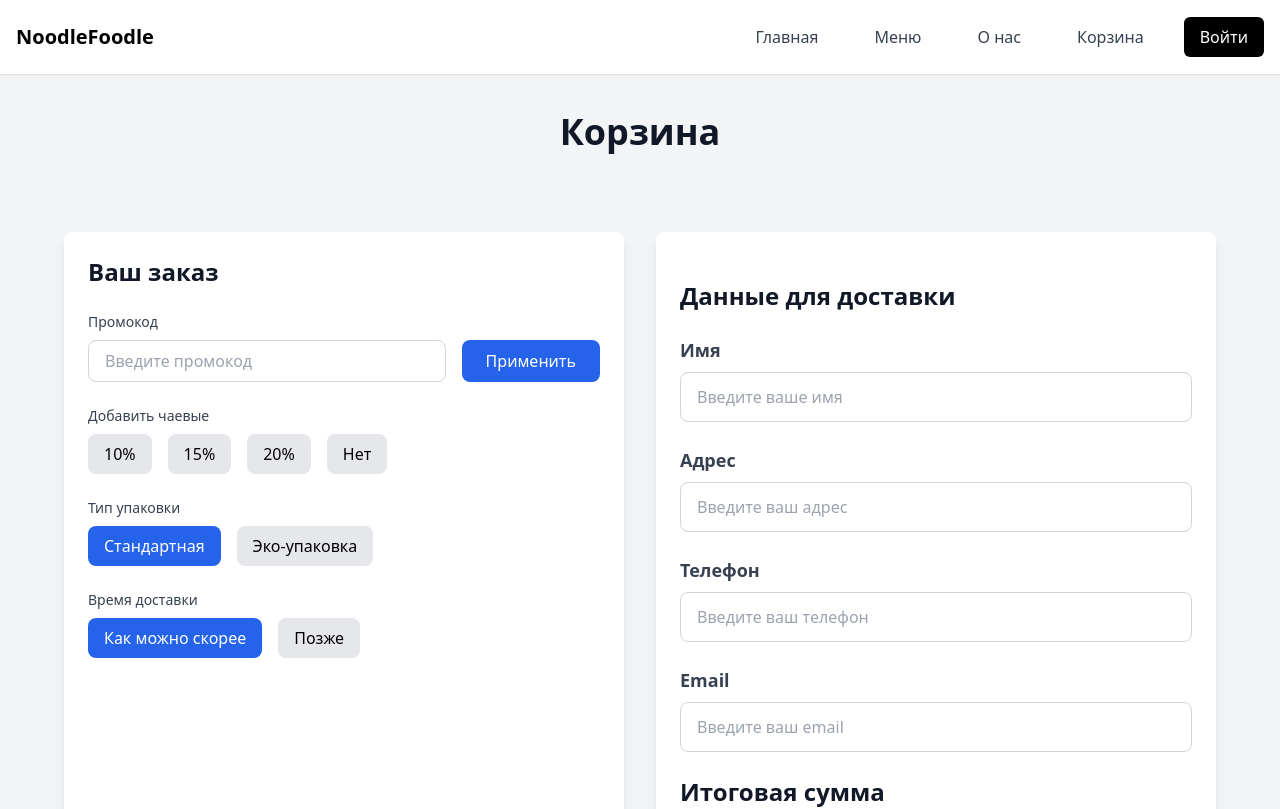
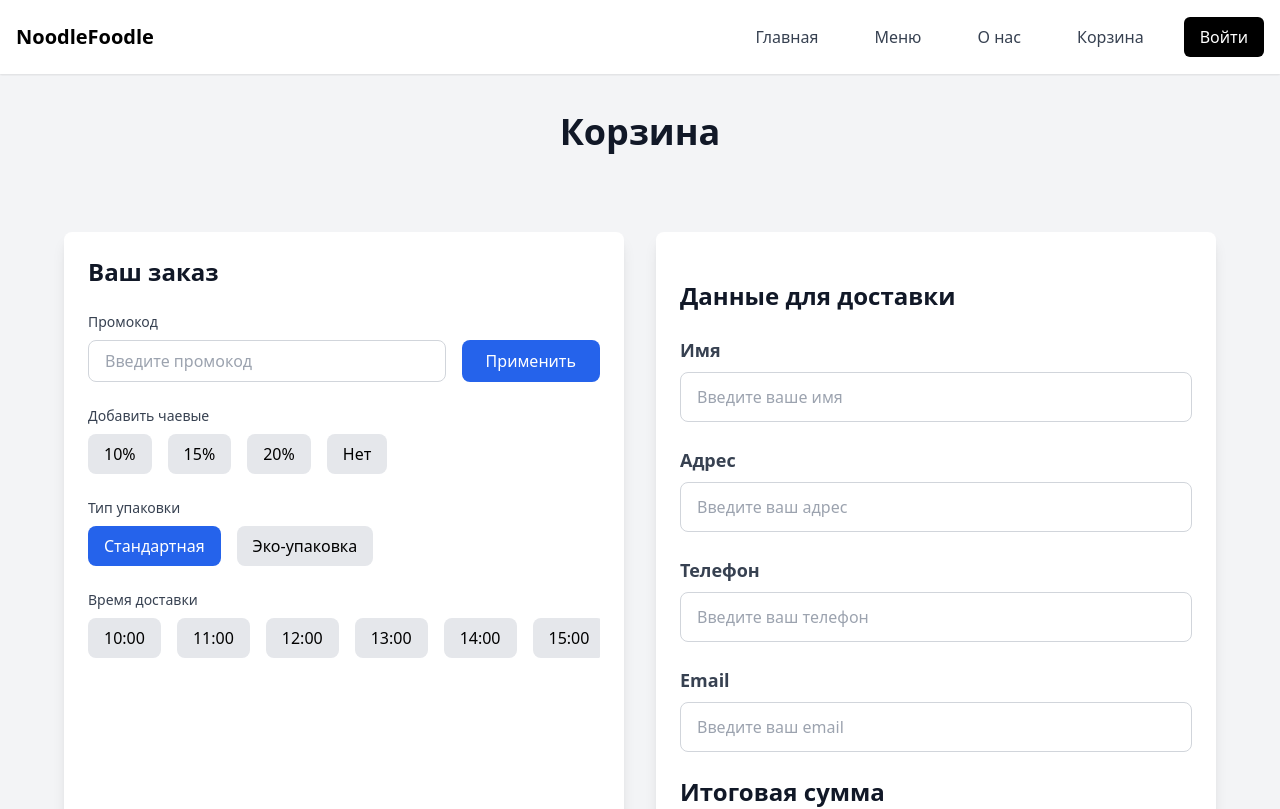
Before and after one commit to proffsenya/NoodleFoodle, a React (Vite) app: page /shoppingcart in a window 1280 px wide. Shown: the top 809 px of the page. Built offline with nearby package versions, Linux system fonts and the light colour scheme; some icons are missing.

Commit message:
add deliverytime

```diff
--- a/pages/ShoppingCart.jsx
+++ b/pages/ShoppingCart.jsx
@@ -114,20 +114,22 @@ const PackagingSection = ({ packagingType, setPackagingType }) => (
 const DeliveryTimeSection = ({ deliveryTime, setDeliveryTime }) => (
   <div className="mt-6 mb-6">
     <label className="block text-sm font-medium text-gray-700">Время доставки</label>
-    <div className="flex mt-2 space-x-4">
-      {['asap', 'later'].map(time => (
+    <div className="mt-2 overflow-x-auto">
+      <div className="flex space-x-4">
+        {Array.from({ length: 14 }, (_, i) => 10 + i).map(hour => (
           <button
-          key={time}
-          onClick={() => setDeliveryTime(time)}
+            key={hour}
+            onClick={() => setDeliveryTime(`${hour}:00`)}
             className={`px-4 py-2 rounded-lg ${
-            deliveryTime === time
+              deliveryTime === `${hour}:00`
                 ? "bg-blue-600 text-white"
                 : "bg-gray-200 hover:bg-gray-300"
             }`}
           >
-          {time === 'asap' ? 'Как можно скорее' : 'Позже'}
+            {`${hour}:00`}
           </button>
         ))}
+      </div>
     </div>
   </div>
 );
```
Lines whose indentation alone changed are shown as unchanged.
